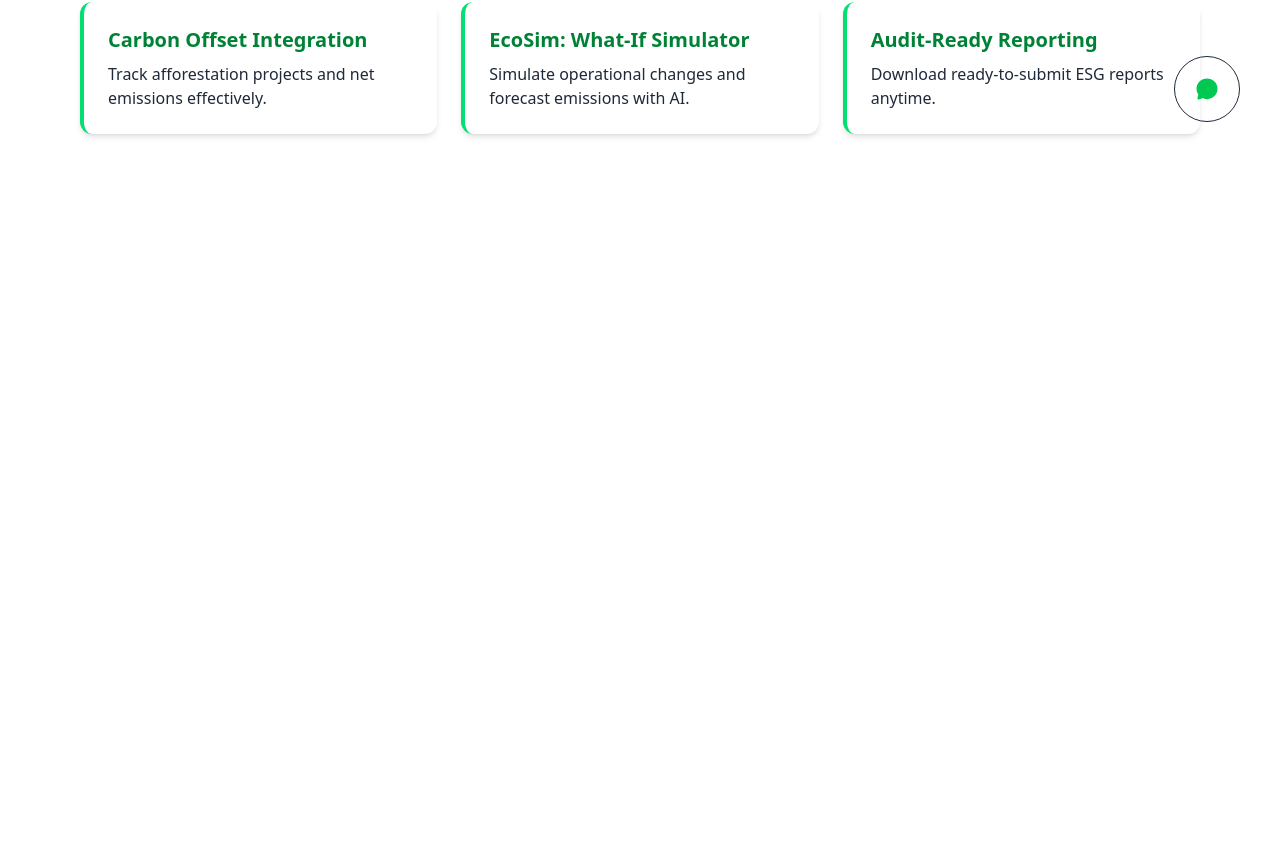
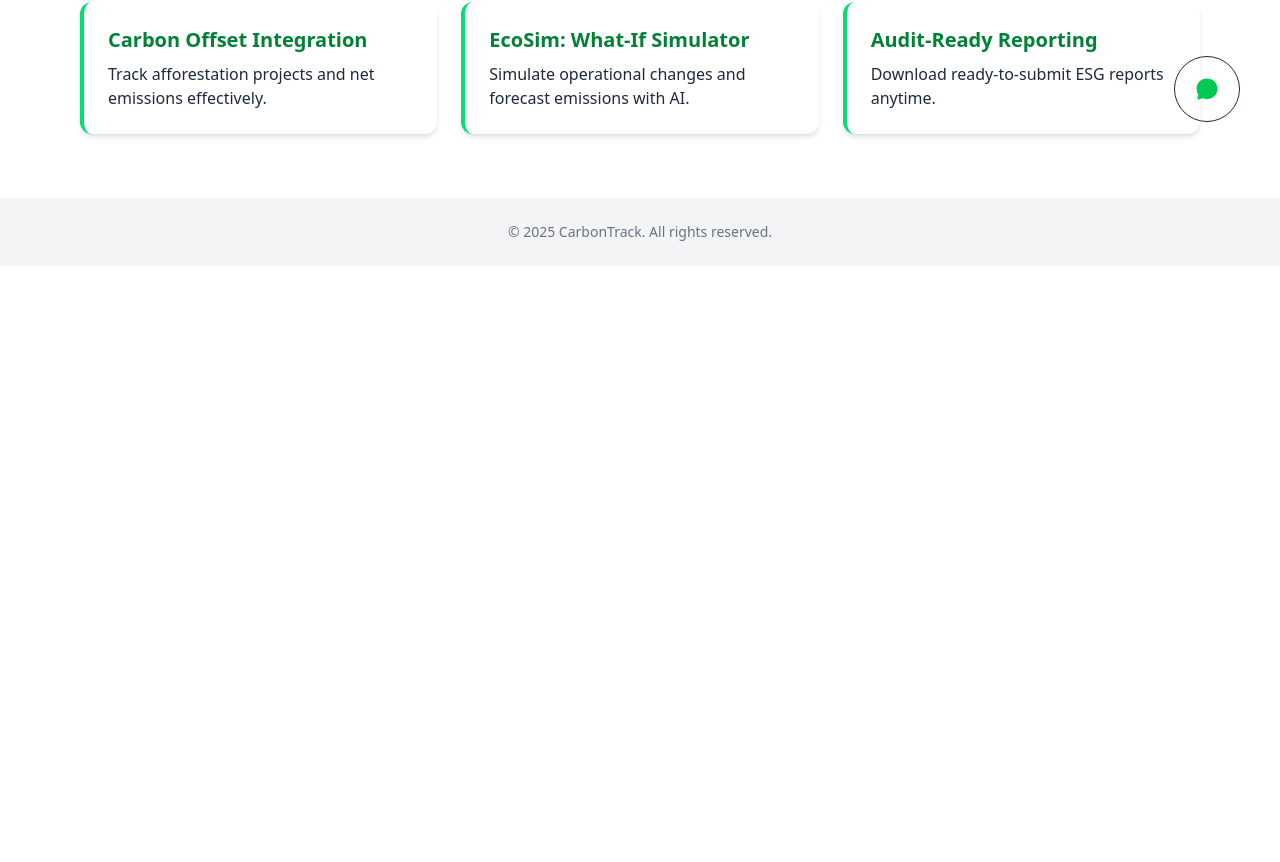
Before and after one commit to CarbonFootprint-Hackathon/CarbonFootprint, a React (Vite) app in the folder frontend/: page / in a window 1280 px wide. Shown: the part 638-1500 px from the top of the page. After the commit the page ends 904 px from the top, so only its background shows below. Built offline with nearby package versions, Linux system fonts and the light colour scheme.

Commit message:
refactor: remove unnecessary min-height and min-width from Chatbot container

```diff
--- a/frontend/src/pages/Chatbot.jsx
+++ b/frontend/src/pages/Chatbot.jsx
@@ -35,7 +35,7 @@
 
   return (
 
-    <div className='min-h-screen min-w-screen'>
+    <div className=''>
 
       <button className='border p-5  rounded-full fixed bottom-10 right-10 active:scale-110 ' onClick={() => setchat(!chat)}>
 
```
